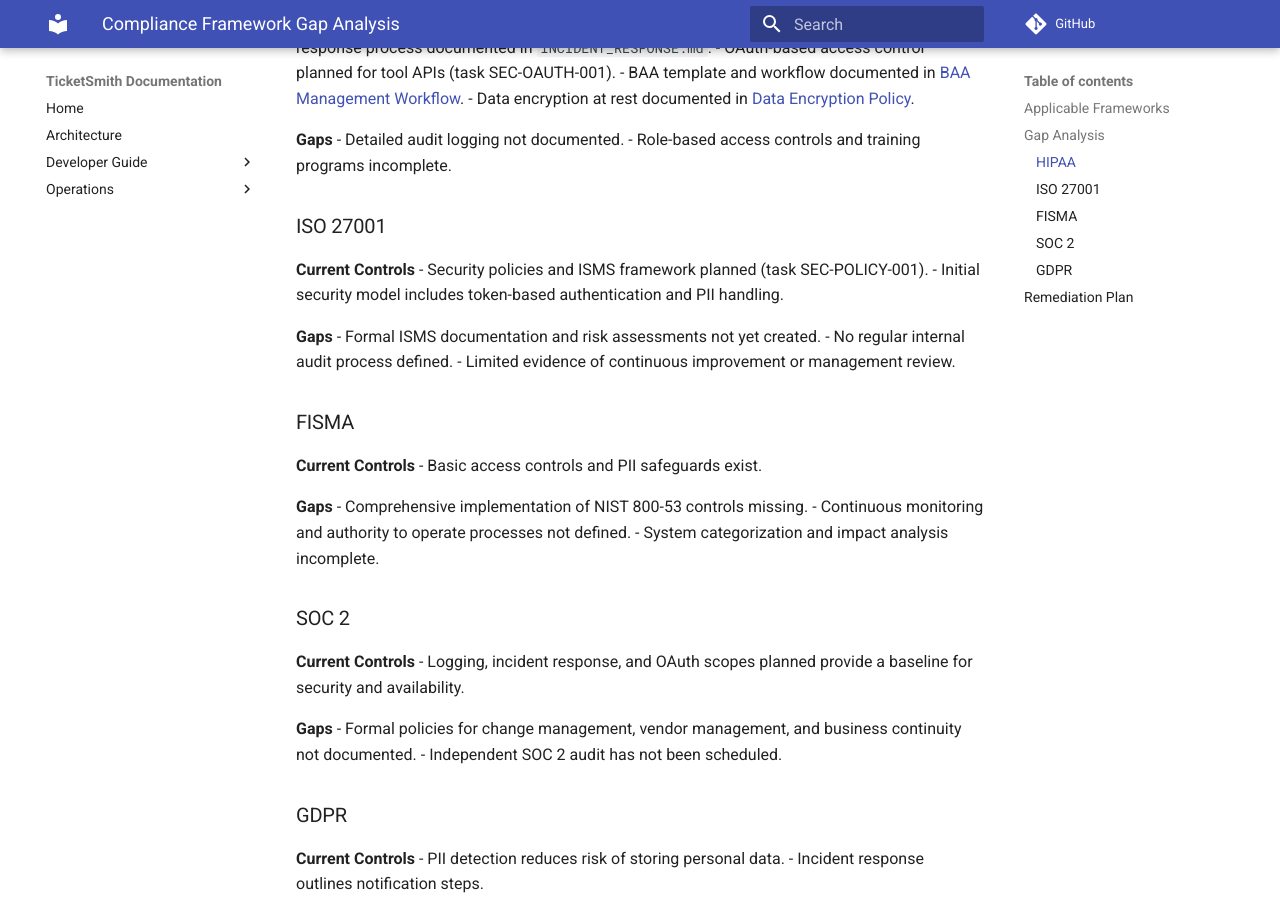
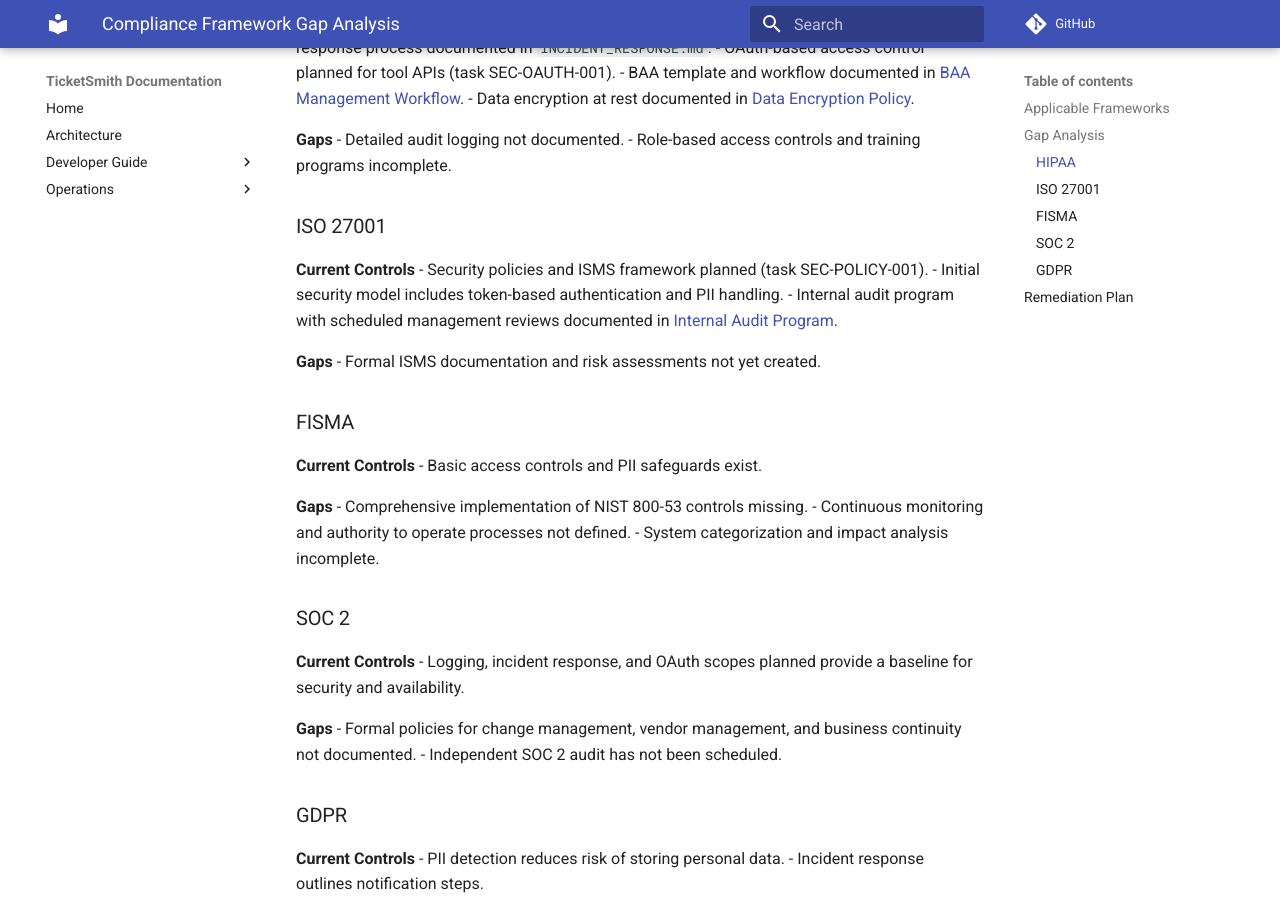
Before and after one commit to adrianwedd/ticketsmith, an MkDocs documentation site: the page built from docs/COMPLIANCE_GAP_ANALYSIS.md, in a window 1280 px wide and 900 px high, scrolled down 661 px. Built offline with MkDocs 1.6.1 and Material for MkDocs 9.7.7, drawn with Linux system fonts in a browser that asks for light colours; comment, search, counter and statistics services are not loaded.

Commit message:
Add internal audit program and update docs

```diff
--- a/docs/COMPLIANCE_GAP_ANALYSIS.md
+++ b/docs/COMPLIANCE_GAP_ANALYSIS.md
@@ -27,11 +27,11 @@ This document summarizes the regulatory frameworks relevant to the TicketSmith p
 **Current Controls**
 - Security policies and ISMS framework planned (task SEC-POLICY-001).
 - Initial security model includes token-based authentication and PII handling.
+- Internal audit program with scheduled management reviews documented in
+  [Internal Audit Program](policies/INTERNAL_AUDIT_PROGRAM.md).
 
 **Gaps**
 - Formal ISMS documentation and risk assessments not yet created.
-- No regular internal audit process defined.
-- Limited evidence of continuous improvement or management review.
 
 ### FISMA
 **Current Controls**
--- a/tasks.yaml
+++ b/tasks.yaml
@@ -1161,7 +1161,7 @@
   dependencies:
     - 1009
   priority: 2
-  status: "pending"
+  status: "done"
   command: null
   task_id: "SEC-AUDIT-INT-001"
   area: "Compliance"
```
Also changed, not shown: docs/policies/INTERNAL_AUDIT_PROGRAM.md (added, +16 -0 lines), docs/policies/ISMS_MANUAL.md (+3 -0 lines).
